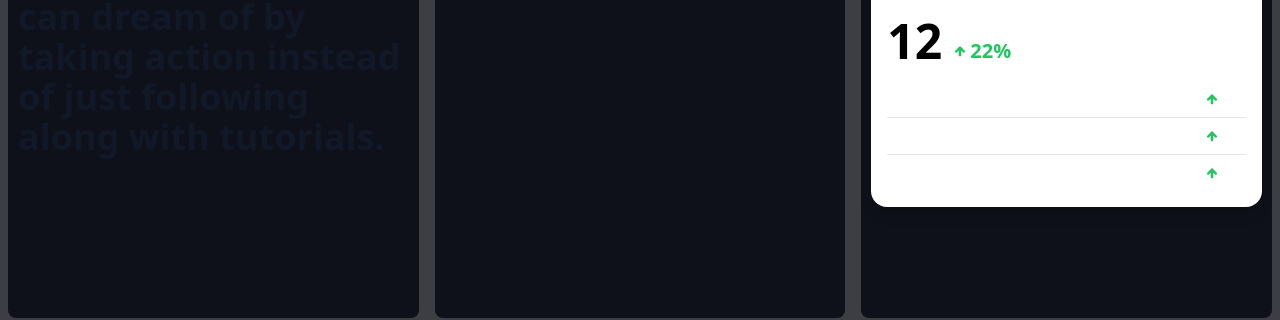
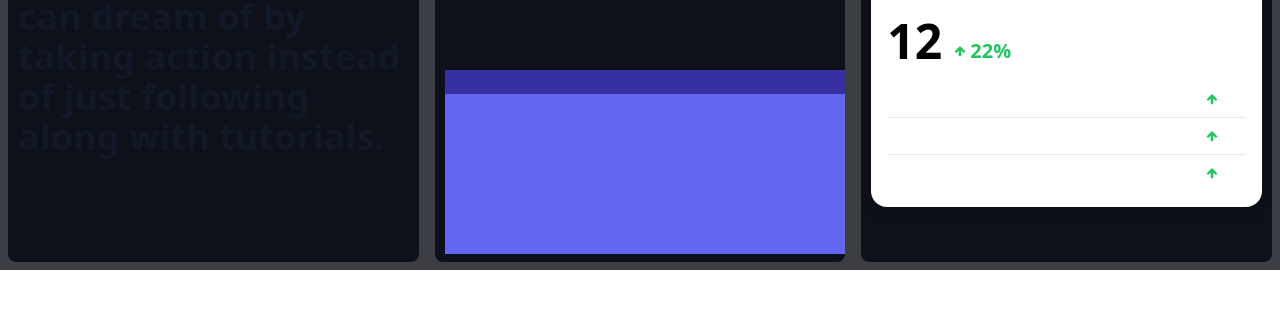
Before and after one commit to code-banana/control-center, a React (Vite) app: page / in a window 1280 px wide. Shown: the part 530-850 px from the top of the page. After the commit the page ends 800 px from the top, so only its background shows below. Built offline with nearby package versions, Linux system fonts and the light colour scheme.

Commit message:
place holder

```diff
--- a/src/components/App.jsx
+++ b/src/components/App.jsx
@@ -1,9 +1,5 @@
 import React, { useState, useEffect } from 'react'
-import Editor from './Editor'
 import UseLocalStorage from '../hooks/UseLocalStorage'
-import Fullscreen from 'fullscreen-react'
-import { DndProvider } from 'react-dnd'
-import { HTML5Backend } from 'react-dnd-html5-backend'
 import { FontAwesomeIcon } from '@fortawesome/react-fontawesome'
 import { faCompressAlt } from '@fortawesome/free-solid-svg-icons'
 import Board from './Board'
@@ -41,7 +37,7 @@ function App() {
             <div className="norm">
                 <Navbar />
 
-                <div className="pane top-pane">
+                <div className="pane top-pane pt-14">
                     <div className='board'>
                         <div className="editor-title">
                             Description
--- a/src/components/Board.jsx
+++ b/src/components/Board.jsx
@@ -5,6 +5,7 @@ import React, { useState, useEffect } from 'react'
 import { DndProvider } from 'react-dnd'
 import { HTML5Backend } from 'react-dnd-html5-backend'
 import DragDrop from './DragDrop'
+import TestPanel from './TestPanel'
 
 function Board() {
     const [css, setCss] = UseLocalStorage('css', '')
@@ -26,12 +27,13 @@ function Board() {
                     icon={faCompressAlt}
                 />
         </div>
-        <div className='board-area'>
+        <div className='board-area relative'>
         <DndProvider backend={HTML5Backend}>
             <div className="App">
                 <DragDrop />
             </div>
         </DndProvider>
+        <TestPanel></TestPanel>
         </div>
     </div>
   )
--- a/src/components/Navbar.jsx
+++ b/src/components/Navbar.jsx
@@ -4,7 +4,7 @@ function Navbar() {
   return (
     <div>
 
-<div className="w-full flex flex-row items-center p-2 justify-between bg-black shadow-xs bg-indigo-500">
+<div className="fixed w-full flex flex-row items-center p-2 justify-between bg-black shadow-xs bg-indigo-500">
     <div className="text-md ml-8 text-lg text-white hidden md:flex">
         Code 🍌
     </div>
--- /dev/null
+++ b/src/components/TestPanel.jsx
@@ -0,0 +1,15 @@
+import React, { useState, useEffect } from 'react'
+function TestPanel() {
+    return (
+        <div className='absolute bottom-2 bg-indigo-500 w-full'>
+            <div className='h-6 bg-indigo-800' >
+
+            </div>
+            <div className='h-40'>
+            </div>
+
+        </div>
+    )
+}
+
+export default TestPanel
```
